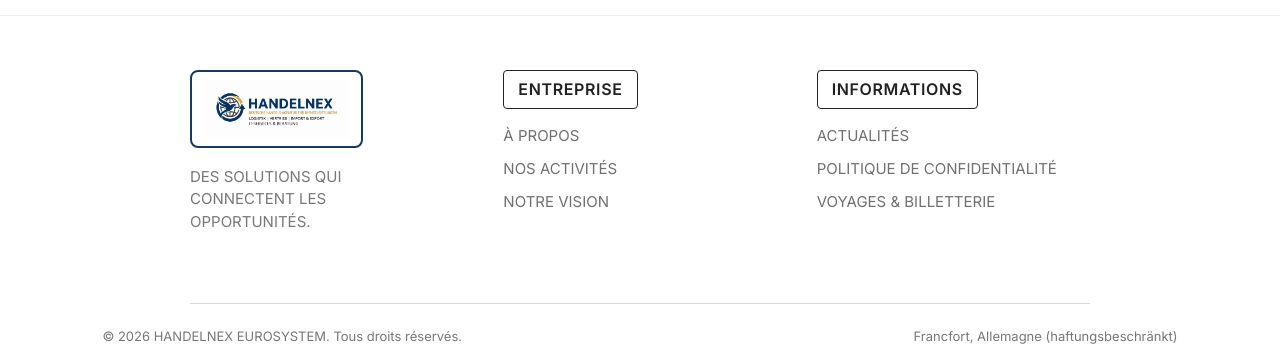
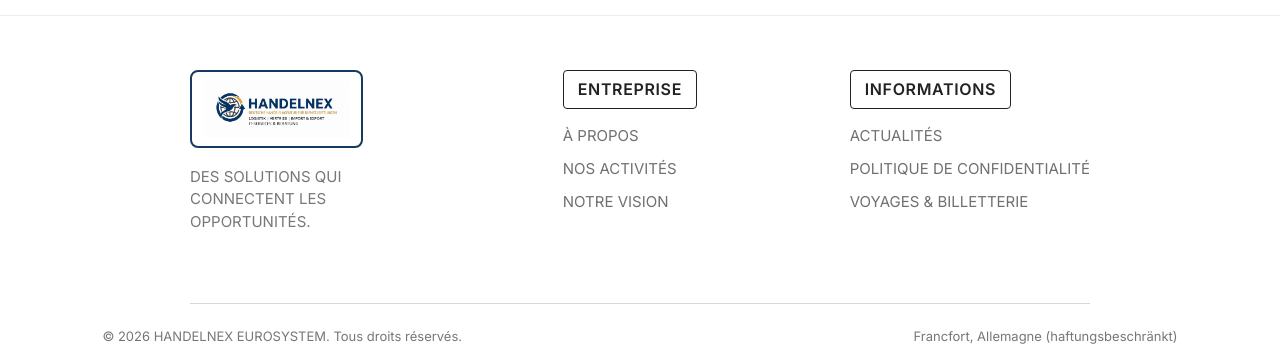
Before and after one commit to lydiedouti09-crypto/HANDELNEX, a React (Vite) app: page /nos-solutions/voyage in a window 1280 px wide. Shown: the part 462-816 px from the top of the page. Built offline with nearby package versions, Linux system fonts and the light colour scheme; no server answers.

Commit message:
changement du fooster

```diff
--- a/src/components/ContactForm.jsx
+++ b/src/components/ContactForm.jsx
@@ -9,7 +9,7 @@
 const RECAPTCHA_SITE_KEY = '6LdUKZ0tAAAAANV07IuMruLhpvh_zEYXWgWMmrp3'
 
 function ContactForm() {
-  const { t } = useTranslation()
+  const { t, i18n } = useTranslation()
   const [sent, setSent] = useState(false)
   const [error, setError] = useState('')
   const [captchaToken, setCaptchaToken] = useState(null)
@@ -59,10 +59,12 @@
 
         <div className="field">
           <ReCAPTCHA
-            sitekey={RECAPTCHA_SITE_KEY}
-            onChange={(token) => setCaptchaToken(token)}
-            onExpired={() => setCaptchaToken(null)}
-          />
+              key={i18n.language}
+              hl={i18n.language}
+              sitekey={RECAPTCHA_SITE_KEY}
+              onChange={(token) => setCaptchaToken(token)}
+              onExpired={() => setCaptchaToken(null)}
+/>
         </div>
 
         {error && <p style={{ color: '#B02A37', fontSize: '13.5px', marginBottom: '14px' }}>{error}</p>}
--- a/src/components/Footer.css
+++ b/src/components/Footer.css
@@ -6,15 +6,14 @@
 }
 
 .footer-grid {
-  display: grid;
-  /* 3 colonnes de largeur identique pour un espacement 100% égal */
-  grid-template-columns: repeat(3, 1fr);
+  display: flex;
+  justify-content: space-between;
+  align-items: flex-start;
+  flex-wrap: wrap;
   width: 100%;
-  max-width: 900px; /* Ajuste la largeur globale du bloc */
-  margin: 0 auto; /* Centre tout le bloc footer horizontalement */
-  gap: 40px; /* Espace exact et identique entre les 3 éléments */
-  align-items: start;
-  justify-content: center;
+  max-width: 900px;
+  margin: 0 auto;
+  gap: 40px;
   padding-bottom: 48px;
   border-bottom: 1px solid #d8d8d8;
 }
@@ -83,8 +82,7 @@
 }
 
 .footer-col {
-  width: 100%;
-  max-width: 100%;
+  flex: 0 0 auto;
   text-align: left;
 }
 
@@ -93,6 +91,7 @@
   flex-direction: column;
   align-items: flex-start;
   text-align: left;
+  flex: 0 0 auto;
 }
 
 .footer-col a {
@@ -119,11 +118,10 @@
 
 @media (max-width: 900px) {
   .footer-grid {
-    grid-template-columns: 1fr 1fr;
     gap: 36px;
   }
   .footer-brand {
-    grid-column: 1 / -1;
+    flex: 1 1 100%;
   }
 }
 
@@ -132,12 +130,9 @@
     padding: 42px 7vw 24px;
   }
   .footer-grid {
-    grid-template-columns: 1fr;
+    flex-direction: column;
     gap: 28px;
     padding-bottom: 34px;
-  }
-  .footer-brand {
-    grid-column: auto;
   }
   .footer-bottom {
     flex-direction: column;
```
